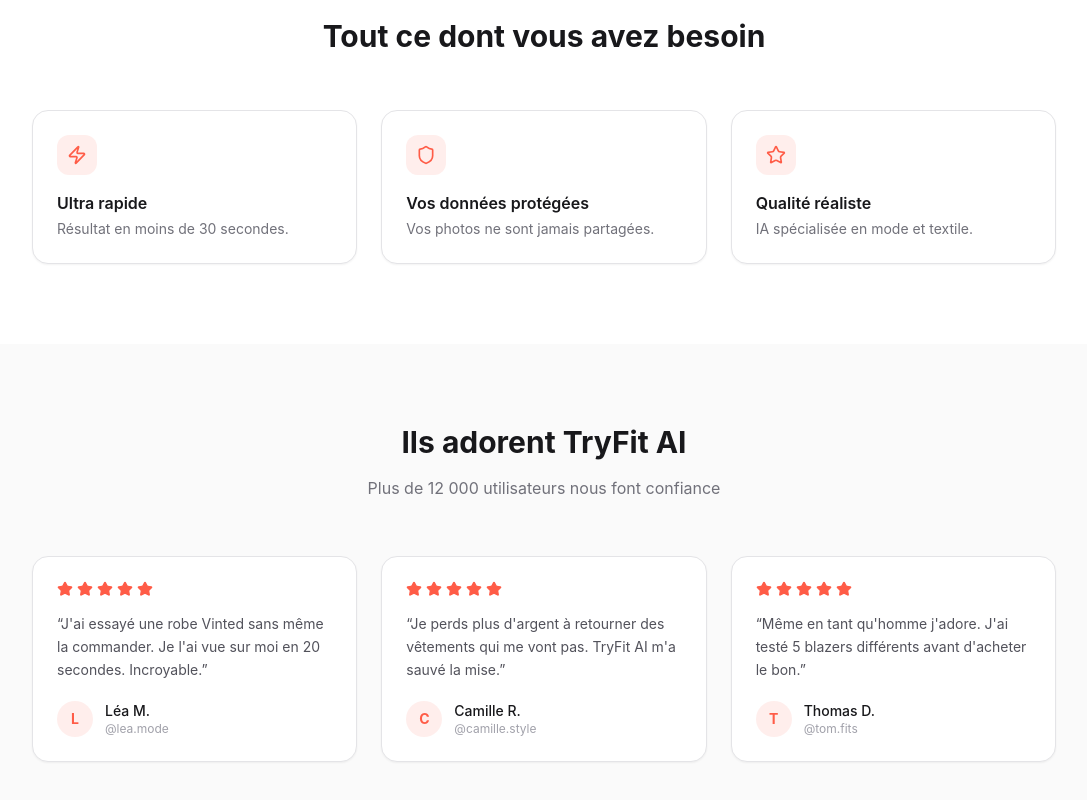
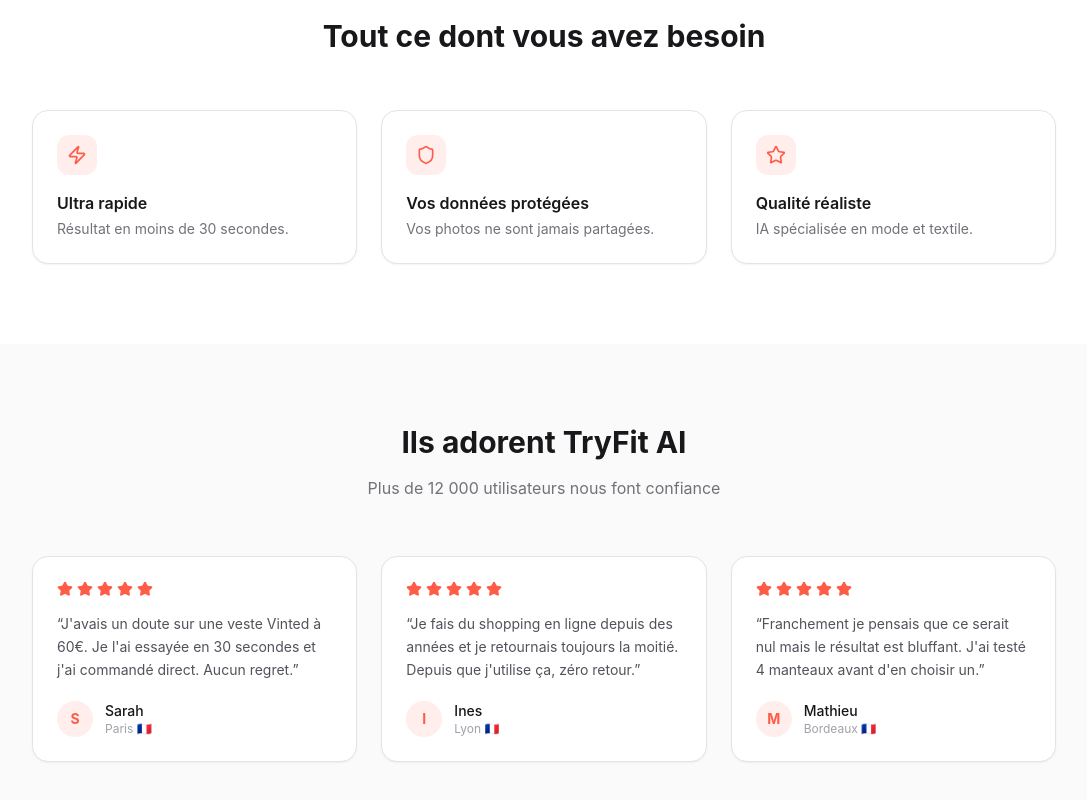
Before and after one commit to julesh66250/tryfit-ai, a Next.js app: page / in a window 1280 px wide. Shown: the part 2668-3468 px from the top of the page, without its empty margins (96-1183 px from the left). Built offline with nearby package versions, Linux system fonts and the light colour scheme.

Commit message:
fix: temoignages plus naturels

```diff
--- a/app/page.tsx
+++ b/app/page.tsx
@@ -51,25 +51,25 @@
 
 const testimonials = [
   {
-    name: 'Léa M.',
-    handle: '@lea.mode',
-    text: 'J\'ai essayé une robe Vinted sans même la commander. Je l\'ai vue sur moi en 20 secondes. Incroyable.',
+    name: 'Sarah',
+    handle: 'Paris 🇫🇷',
+    text: 'J\'avais un doute sur une veste Vinted à 60€. Je l\'ai essayée en 30 secondes et j\'ai commandé direct. Aucun regret.',
     stars: 5,
-    avatar: 'L',
+    avatar: 'S',
   },
   {
-    name: 'Camille R.',
-    handle: '@camille.style',
-    text: 'Je perds plus d\'argent à retourner des vêtements qui me vont pas. TryFit AI m\'a sauvé la mise.',
+    name: 'Ines',
+    handle: 'Lyon 🇫🇷',
+    text: 'Je fais du shopping en ligne depuis des années et je retournais toujours la moitié. Depuis que j\'utilise ça, zéro retour.',
     stars: 5,
-    avatar: 'C',
+    avatar: 'I',
   },
   {
-    name: 'Thomas D.',
-    handle: '@tom.fits',
-    text: 'Même en tant qu\'homme j\'adore. J\'ai testé 5 blazers différents avant d\'acheter le bon.',
+    name: 'Mathieu',
+    handle: 'Bordeaux 🇫🇷',
+    text: 'Franchement je pensais que ce serait nul mais le résultat est bluffant. J\'ai testé 4 manteaux avant d\'en choisir un.',
     stars: 5,
-    avatar: 'T',
+    avatar: 'M',
   },
 ]
 
```
